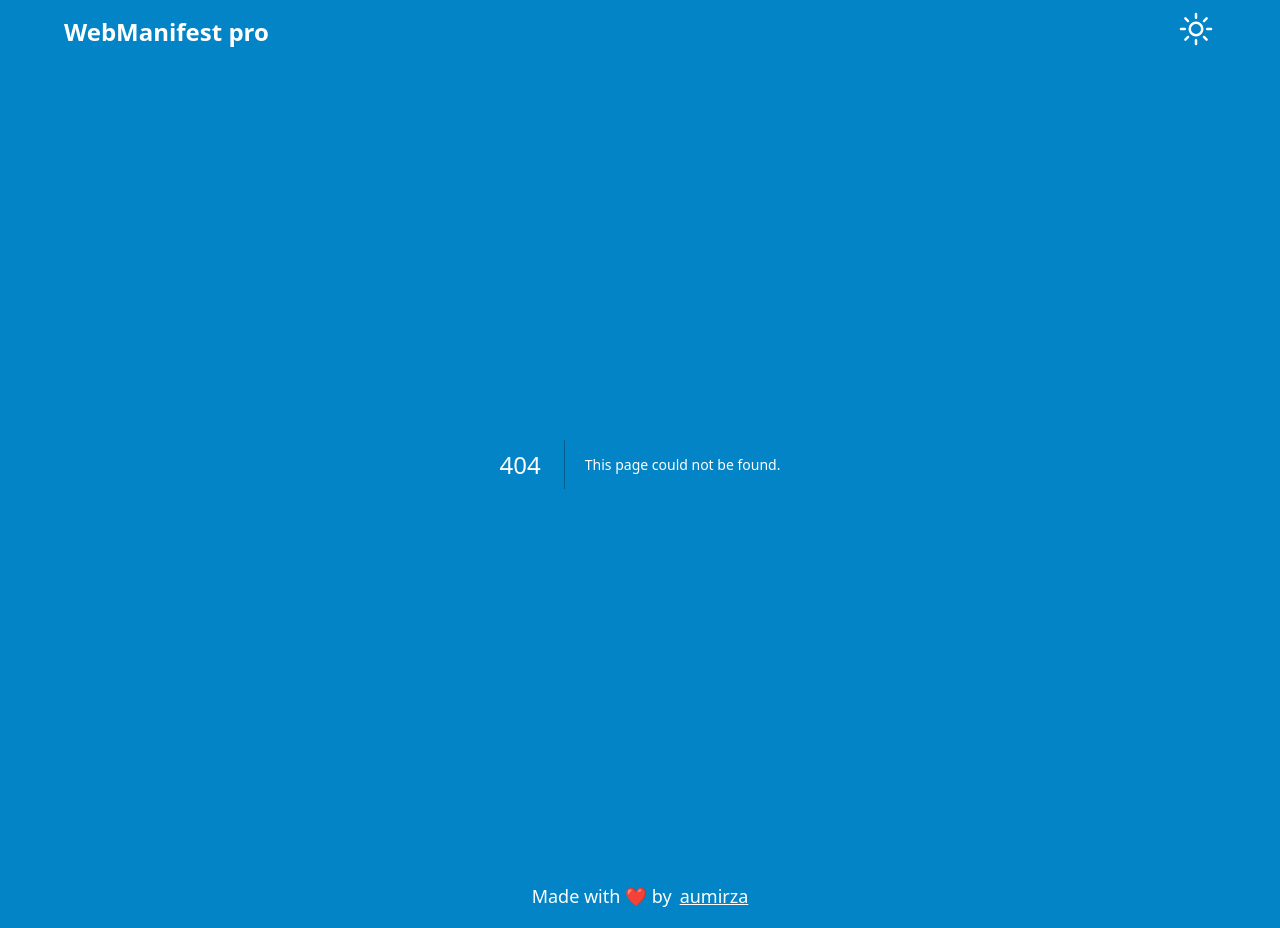
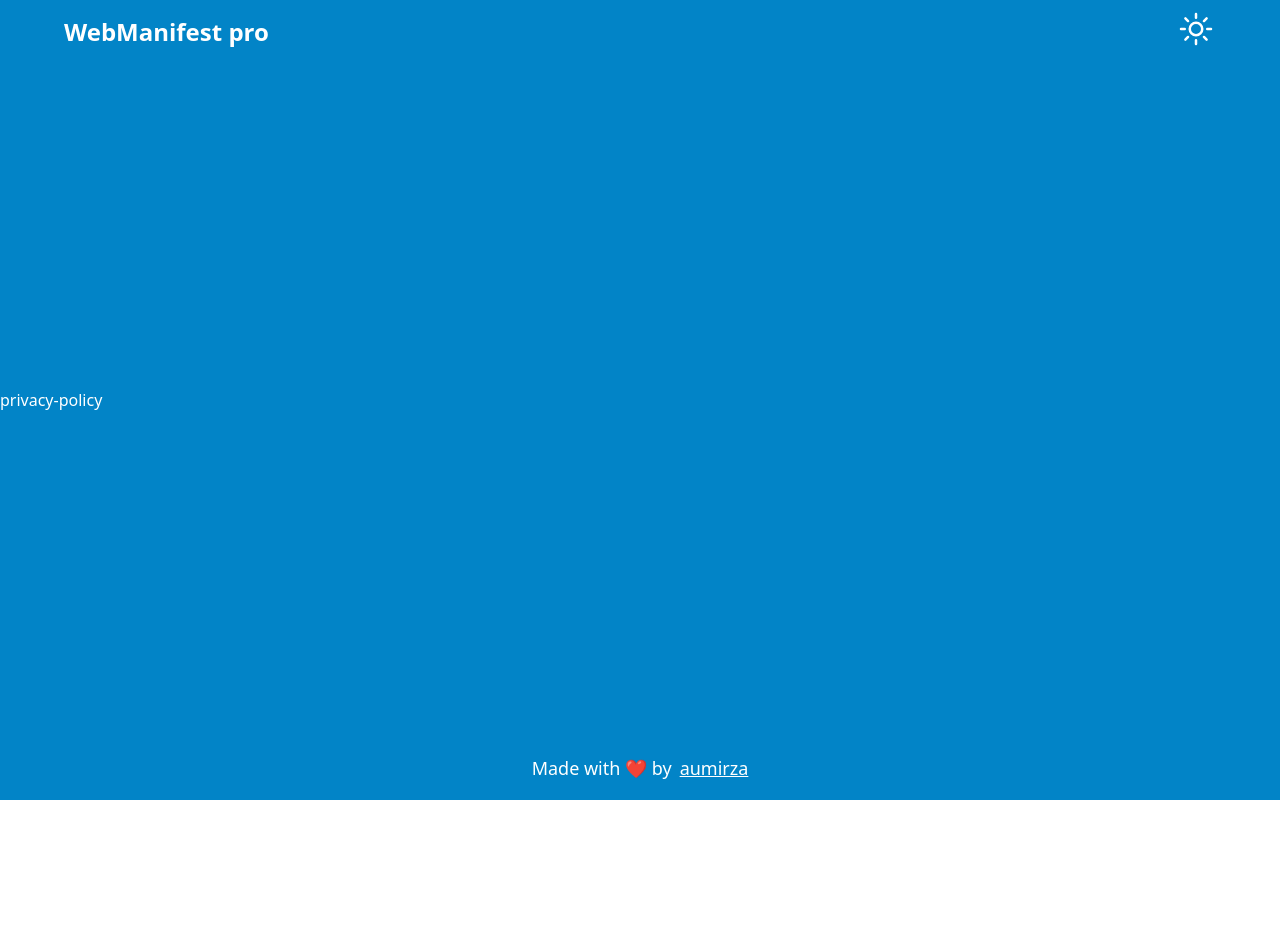
Before and after one commit to aumirza/webmanifest-pro, a Next.js app: page /privacy in a window 1280 px wide. Before the commit this address had no page. After the commit the page ends 800 px from the top, so only its background shows below. Built offline with nearby package versions, Linux system fonts and the light colour scheme.

Commit message:
feat: add privacy policy and terms of service pages

```diff
--- /dev/null
+++ b/src/pages/privacy.tsx
@@ -0,0 +1,7 @@
+import React from "react";
+
+const PrivacyPolicy = () => {
+  return <div>privacy-policy</div>;
+};
+
+export default PrivacyPolicy;
--- /dev/null
+++ b/src/pages/tos.tsx
@@ -0,0 +1,7 @@
+import React from "react";
+
+const tos = () => {
+  return <div>tos</div>;
+};
+
+export default tos;
```
